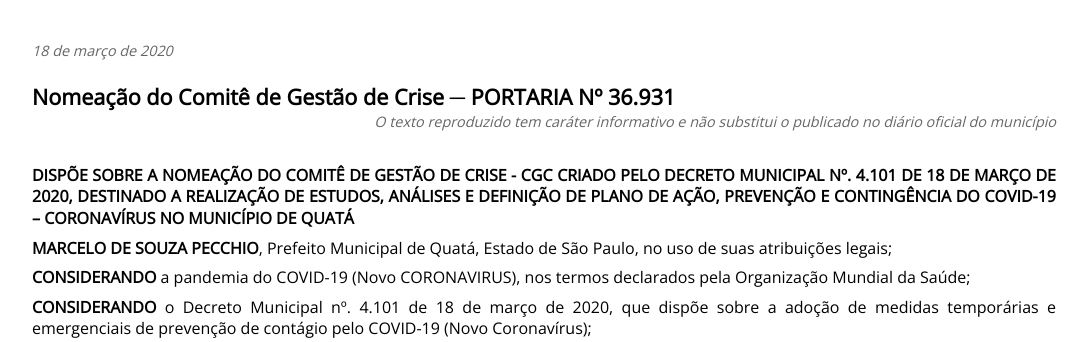
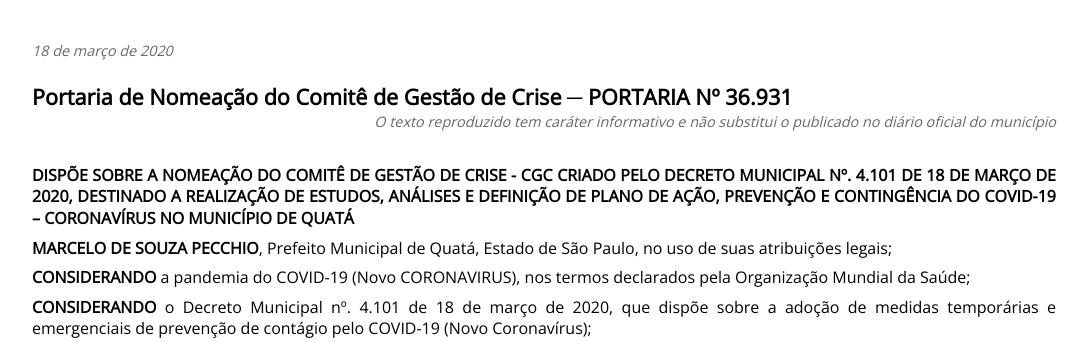
Before and after one commit to rafaelssantos/coronavirus, a PHP site: page /legislacao/nomeacao-comite-de-gestao-de-crise.php in a window 1280 px wide. Shown: the part 184-526 px from the top of the page, without its empty margins (96-1183 px from the left). Run offline with PHP 8.4, Linux system fonts and the light colour scheme; some libraries are stand-ins or nearby versions.

Commit message:
Update acc.json and nomeacao-comite-de-gestao-de-crise.php

```diff
--- a/json/law/acc.json
+++ b/json/law/acc.json
@@ -1,6 +1,6 @@
 {
     "url": "legislacao/nomeacao-comite-de-gestao-de-crise.php",
     "date": "18 de mar de 2020",
-    "title": "Nomeação do Comitê de Gestão de Crise ─ PORTARIA Nº 36.931",
+    "title": "Portaria de Nomeação do Comitê de Gestão de Crise ─ PORTARIA Nº 36.931",
     "abstract": "DISPÕE SOBRE A NOMEAÇÃO DO COMITÊ DE GESTÃO DE CRISE - CGC CRIADO PELO DECRETO MUNICIPAL Nº. 4.101 DE 18 DE MARÇO DE 2020, DESTINADO A REALIZAÇÃO DE ESTUDOS, ANÁLISES E DEFINIÇÃO DE PLANO DE AÇÃO, PREVENÇÃO E CONTINGÊNCIA DO COVID-19 – CORONAVÍRUS NO MUNICÍPIO DE QUATÁ MARCELO DE SOUZA PECCHIO, Prefeito Municipal de Quatá"
 }
--- a/legislacao/nomeacao-comite-de-gestao-de-crise.php
+++ b/legislacao/nomeacao-comite-de-gestao-de-crise.php
@@ -48,7 +48,7 @@ $contact_url = BASE_URL_DIR . "contato.php";
 
     <div class='content'>
         <span class='date'>18 de março de 2020</span>
-        <h1>Nomeação do Comitê de Gestão de Crise ─ PORTARIA Nº 36.931</h1>
+        <h1>Portaria de Nomeação do Comitê de Gestão de Crise ─ PORTARIA Nº 36.931</h1>
         <span class='author'>O texto reproduzido tem caráter informativo e não substitui o <a href=""></a>publicado no diário oficial do município</span>
 
         <p><strong>DISPÕE SOBRE A NOMEAÇÃO DO COMITÊ DE GESTÃO DE CRISE - CGC CRIADO PELO DECRETO MUNICIPAL Nº. 4.101 DE 18 DE MARÇO DE 2020, DESTINADO A REALIZAÇÃO DE ESTUDOS, ANÁLISES E DEFINIÇÃO DE PLANO DE AÇÃO, PREVENÇÃO E CONTINGÊNCIA DO COVID-19 – CORONAVÍRUS NO MUNICÍPIO DE QUATÁ</strong></p>
```
